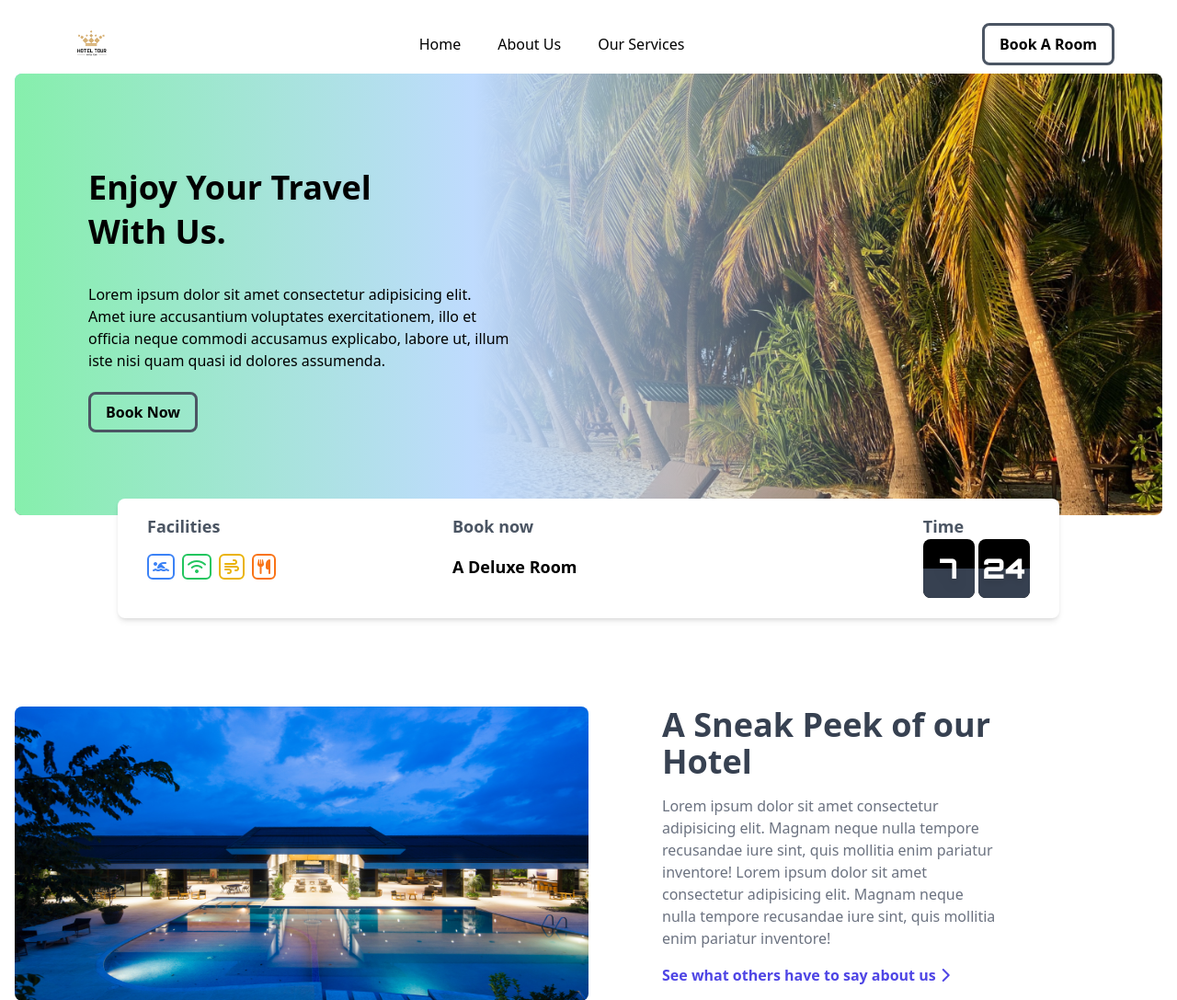
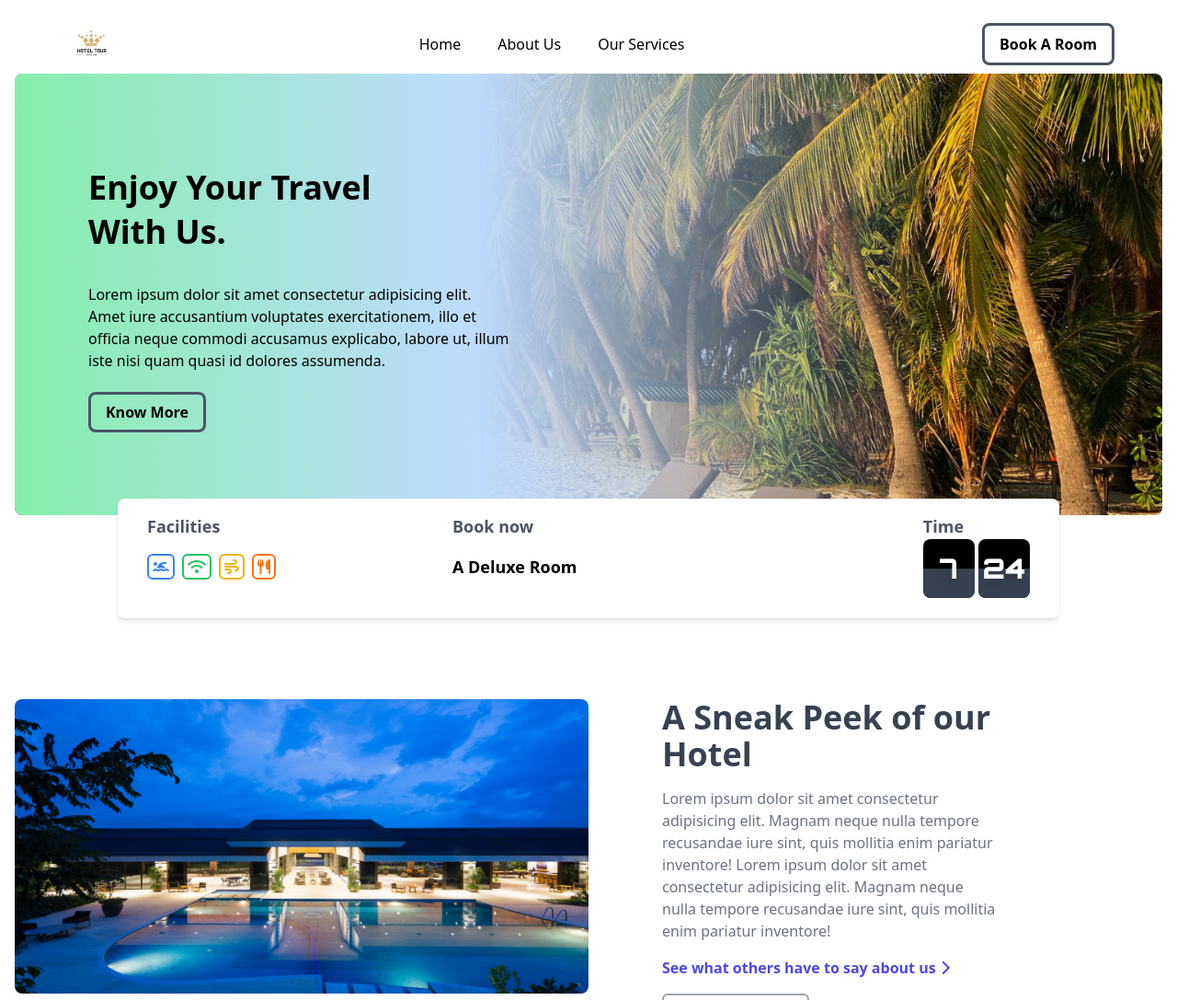
Before and after one commit to sabinbaniya/psychic-chainsaw, a PHP site: page /hotel/ in a window 1280 px wide. Shown: the top 1087 px of the page at 92% size. Run offline with PHP 8.4, Linux system fonts and the light colour scheme; style sheets or scripts are compiled from the project's sources; some libraries are stand-ins or nearby versions.

Commit message:
spacers added for navigation, button changes

```diff
--- a/index.php
+++ b/index.php
@@ -17,7 +17,7 @@
 
 <body class="max-w-[1400px] mx-auto">
   <?php require_once("./include/navbar.php") ?>
-  <section class="lg:mb-52 md:mb-40 mb-32">
+  <section class="lg:mb-42 md:mb-40 mb-32">
     <section class="relative">
       <main class="bg-[url('./assets/images/hero.jpg')] min-h-[60vh] mx-4 bg-center bg-cover bg-no-repeat rounded-lg overflow-x-hidden">
         <div class="w-[80%] h-[60vh] flex items-center bg-gradient-to-r from-green-300 via-blue-200 to-transparent ">
@@ -25,7 +25,7 @@
             <h1 class="text-4xl font-bold leading-[3rem] mb-8 drop-shadow-sm">Enjoy Your Travel <br /> With Us.</h1>
             <p class="max-w-[50ch] mb-8">Lorem ipsum dolor sit amet consectetur adipisicing elit. Amet iure accusantium voluptates exercitationem, illo et officia neque commodi accusamus explicabo, labore ut, illum iste nisi quam quasi id dolores assumenda.</p>
             <div>
-              <a href="./booknow.php" class="px-4 py-2 rounded-lg bg-transparent text-black font-bold border-[3px] border-gray-600 hover:bg-black hover:text-white">Book Now</a>
+              <a href="#sneakpeek" class="px-4 py-2 rounded-lg bg-transparent text-black font-bold border-[3px] border-gray-600 hover:bg-black hover:text-white">Know More</a>
             </div>
           </div>
         </div>
@@ -69,6 +69,7 @@
       </div>
     </section>
   </section>
+  <div class="h-10" id="sneakpeek"></div>
   <section class="mb-10 flex mx-4 flex-col-reverse lg:flex-row lg:space-x-8 justify-start items-start">
     <div class="grid grid-cols-4 gap-x-4 grid-rows-3 basis-1/2">
       <div class="row-span-2 col-span-4 h-80">
```
